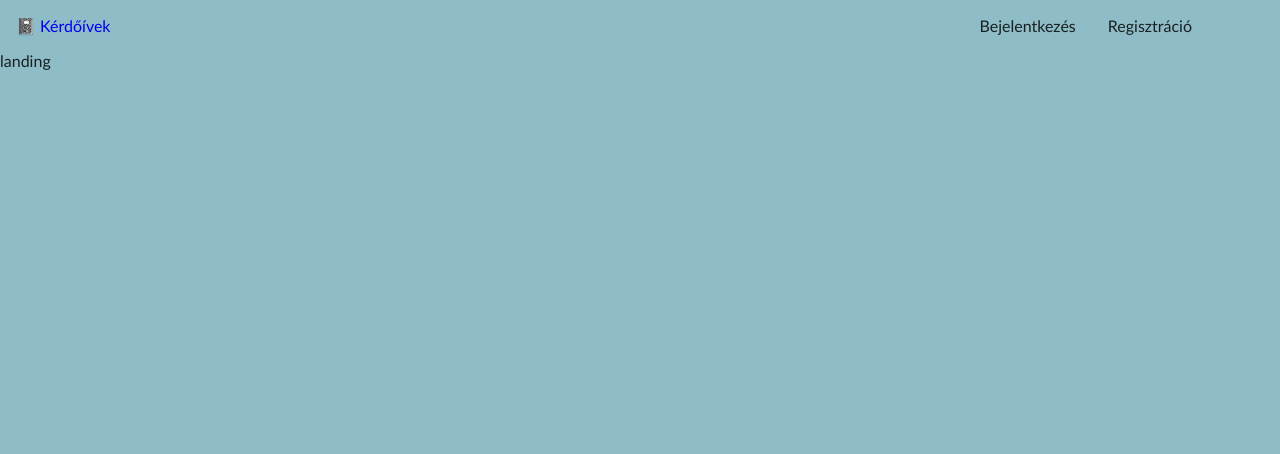
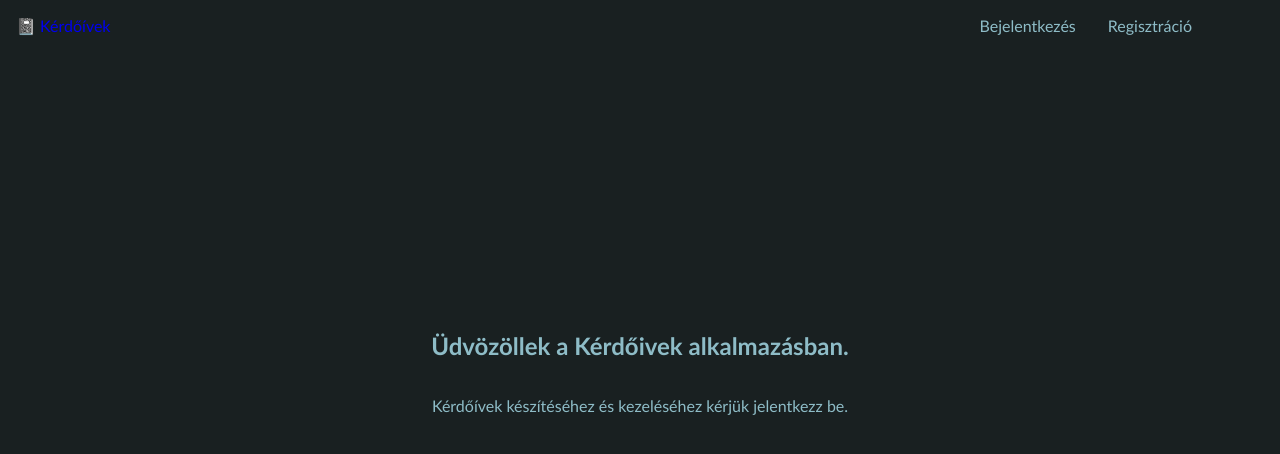
Before and after one commit to molitio/form-manager-concept, a React (Vite) app in the folder client/: page / in a window 1280 px wide. Shown: the top 454 px of the page. Built offline with nearby package versions, Linux system fonts and the light colour scheme.

Commit message:
feat(*): added registration from

```diff
--- a/client/src/components/AppLanding.tsx
+++ b/client/src/components/AppLanding.tsx
@@ -1,8 +1,21 @@
 import React from "react";
-import { StyledAppLanding } from "../styled";
+import {
+  StyledAppLanding,
+  StyledAppLandingInfoText,
+  StyledAppLandingTitle,
+} from "../styled";
 
 export const AppLanding: React.FC = () => {
-  return <StyledAppLanding>landing</StyledAppLanding>;
+  return (
+    <StyledAppLanding>
+      <StyledAppLandingTitle>
+        Üdvözöllek a Kérdőivek alkalmazásban.
+      </StyledAppLandingTitle>
+      <StyledAppLandingInfoText>
+        Kérdőívek készítéséhez és kezeléséhez kérjük jelentkezz be.
+      </StyledAppLandingInfoText>
+    </StyledAppLanding>
+  );
 };
 
 export default AppLanding;
--- a/client/src/components/Register.tsx
+++ b/client/src/components/Register.tsx
@@ -1,7 +1,88 @@
 import React from "react";
+import {
+  StyledRegister,
+  StyledRegisterForm,
+  StyledRegisterFormButton,
+  StyledRegisterFormInput,
+  StyledRegisterFormLabel,
+} from "../styled";
 
 const Register: React.FC = () => {
-  return <>register</>;
+  const [name, setName] = React.useState("");
+  const [email, setEmail] = React.useState("");
+  const [password, setPassword] = React.useState("");
+  const [confirmPassword, setConfirmPassword] = React.useState("");
+
+  const handleRegister = (event: React.FormEvent) => {
+    event.preventDefault();
+
+    // Perform form validation
+    if (password !== confirmPassword) {
+      alert("Passwords do not match");
+      return;
+    }
+
+    // Perform registration logic
+    // Call API, dispatch actions, etc.
+
+    // Reset form fields
+    setName("");
+    setEmail("");
+    setPassword("");
+    setConfirmPassword("");
+  };
+
+  return (
+    <StyledRegister>
+      <StyledRegisterForm onSubmit={handleRegister}>
+        <StyledRegisterFormLabel htmlFor="name">Név:</StyledRegisterFormLabel>
+        <StyledRegisterFormInput
+          type="text"
+          id="name"
+          name="name"
+          value={name}
+          onChange={(e) => setName(e.target.value)}
+          required
+        />
+        <StyledRegisterFormLabel htmlFor="email">
+          Email:
+        </StyledRegisterFormLabel>
+        <StyledRegisterFormInput
+          type="email"
+          id="email"
+          name="email"
+          value={email}
+          onChange={(e) => setEmail(e.target.value)}
+          required
+        />
+        <StyledRegisterFormLabel htmlFor="password">
+          Jelszó:
+        </StyledRegisterFormLabel>
+        <StyledRegisterFormInput
+          type="password"
+          id="password"
+          name="password"
+          value={password}
+          onChange={(e) => setPassword(e.target.value)}
+          required
+        />
+        <StyledRegisterFormLabel htmlFor="confirm-password">
+          Jelszó megerősítése:
+        </StyledRegisterFormLabel>
+        <StyledRegisterFormInput
+          type="password"
+          id="confirm-password"
+          name="confirm-password"
+          value={confirmPassword}
+          onChange={(e) => setConfirmPassword(e.target.value)}
+          required
+        />
+        <StyledRegisterFormButton type="submit">
+          Regisztráció
+        </StyledRegisterFormButton>
+      </StyledRegisterForm>
+    </StyledRegister>
+  );
 };
 
 export default Register;
--- a/client/src/styled/StyledAppLanding.ts
+++ b/client/src/styled/StyledAppLanding.ts
@@ -1,6 +1,10 @@
 import styled from "styled-components";
+import { StyledPage } from "./StyledGlobal";
 
-export const StyledAppLanding = styled.main`
-  position: relative;
-  min-height: 80vh;
+export const StyledAppLanding = styled(StyledPage)``;
+
+export const StyledAppLandingTitle = styled.h2`
+  color: var(--text-primary);
 `;
+
+export const StyledAppLandingInfoText = styled.p``;
--- a/client/src/styled/StyledGlobal.ts
+++ b/client/src/styled/StyledGlobal.ts
@@ -1,12 +1,11 @@
-import { createGlobalStyle } from "styled-components";
+import styled, { createGlobalStyle } from "styled-components";
 
 export const StyledGlobal = createGlobalStyle`
 :root{
-  --text-primary: #192021;
-  --text-secondary: #779fa8;
-  --bg-primary: #8EBCC7;
-  --bg-secondary: #00302c;
-
+  --text-primary: #8EBCC7;
+  --text-secondary: #00302c;
+  --bg-primary: #192021;
+  --bg-secondary: #779fa8;
 }
 
 body {
@@ -18,3 +17,12 @@ body {
   padding: 0;
 }
 `;
+
+export const StyledPage = styled.main`
+  position: relative;
+  display: flex;
+  flex-direction: column;
+  justify-content: center;
+  align-items: center;
+  min-height: 80vh;
+`;
--- /dev/null
+++ b/client/src/styled/StyledRegister.ts
@@ -0,0 +1,32 @@
+import styled from "styled-components";
+import { StyledPage } from "./StyledGlobal";
+
+export const StyledRegister = styled(StyledPage)`
+  margin: 5em 0 0 0;
+  justify-content: flex-start;
+`;
+
+export const StyledRegisterForm = styled.form`
+  width: 32em;
+  display: grid;
+  grid-template-columns: 1fr 1fr;
+  gap: 1em;
+`;
+
+export const StyledRegisterFormLabel = styled.label``;
+export const StyledRegisterFormButton = styled.button`
+  color: var(--text-secondary);
+  background-color: var(--bg-secondary);
+  border: 1px solid var(--bg-primary);
+  border-radius: 0.5em;
+  padding: 0.5em;
+  grid-column: 1 / span 2;
+`;
+
+export const StyledRegisterFormInput = styled.input`
+  padding: 0.5em;
+  border-radius: 0.5em;
+  color: var(--text-primary);
+  background-color: var(--bg-primary);
+  border: 1px solid var(--bg-secondary);
+`;
--- a/client/src/styled/index.ts
+++ b/client/src/styled/index.ts
@@ -2,3 +2,4 @@ export * from "./StyledNavigationHeader";
 export * from "./StyledAppLanding";
 export * from "./StyledGlobal";
 export * from "./StyledAppShell";
+export * from "./StyledRegister";
```
